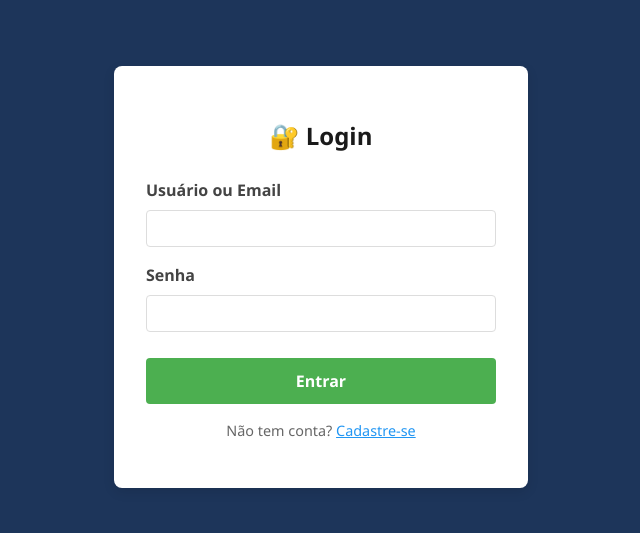
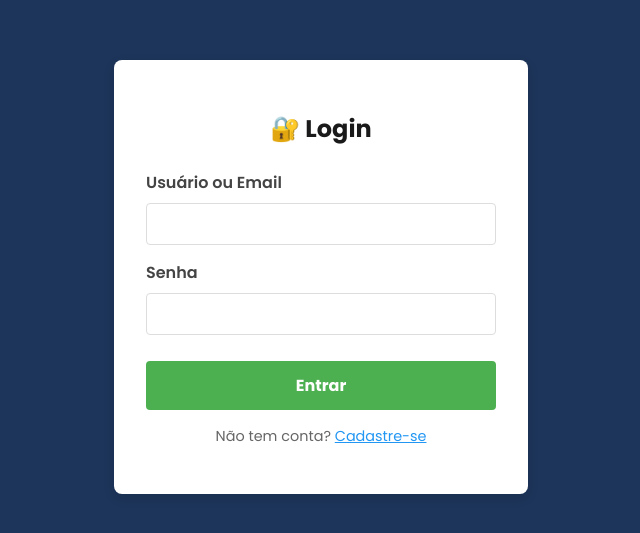
Before and after one commit to devpedrogo/signuplogin, a React app in the folder frontend/: page / in a window 1280 px wide. Shown: the part 123-656 px from the top of the page, without its empty margins (319-959 px from the left). Built offline with nearby package versions, Linux system fonts and the light colour scheme; the HTML template or start-up script is replaced by a standard one.

Commit message:
using the poppins font from google fonts at the project

```diff
--- a/frontend/src/App.css
+++ b/frontend/src/App.css
@@ -1,4 +1,8 @@
+@import url('https://fonts.googleapis.com/css2?family=Poppins:ital,wght@0,100;0,200;0,300;0,400;0,500;0,600;0,700;0,800;0,900;1,100;1,200;1,300;1,400;1,500;1,600;1,700;1,800;1,900&display=swap');
 /* Estilos para centralizar e dar vida ao formulário */
+*{
+  font-family: "Poppins", sans-serif;
+}
 #root{
     width: 100%;
     height: 100dvh;
```
